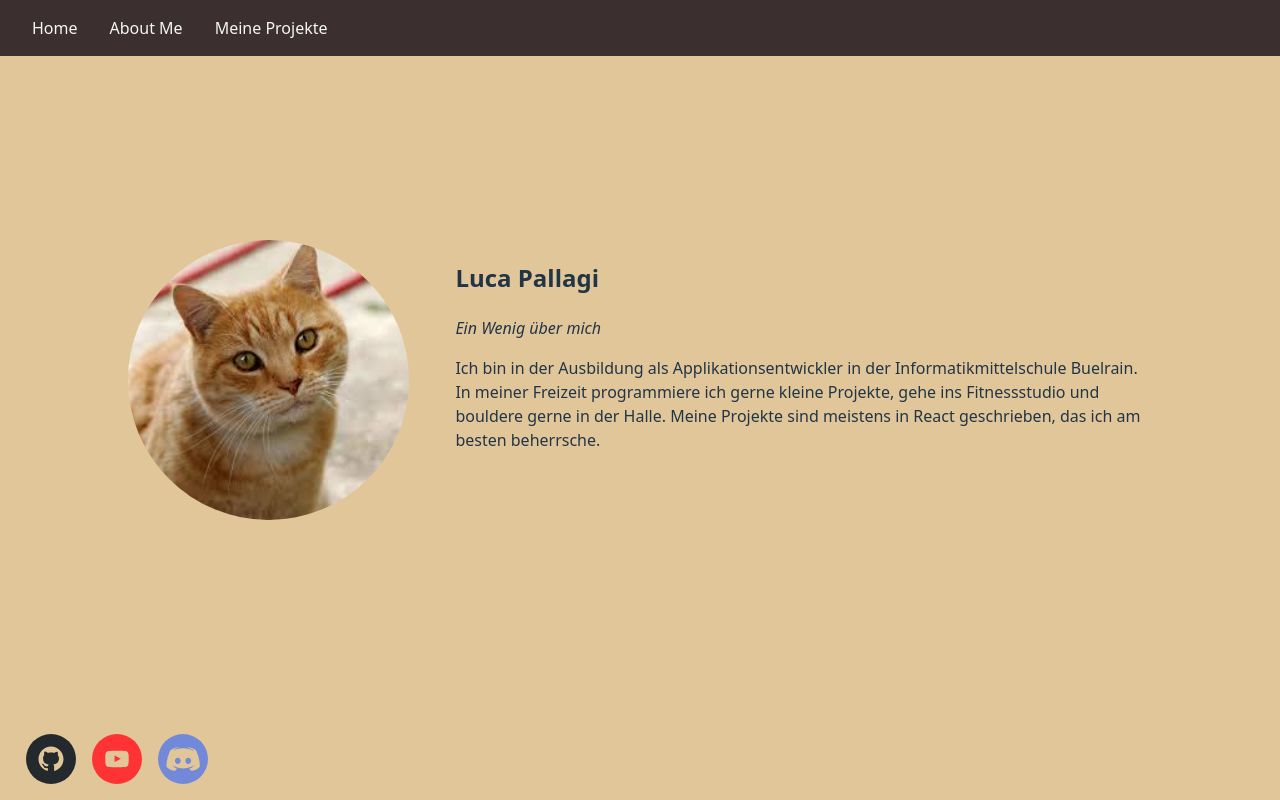
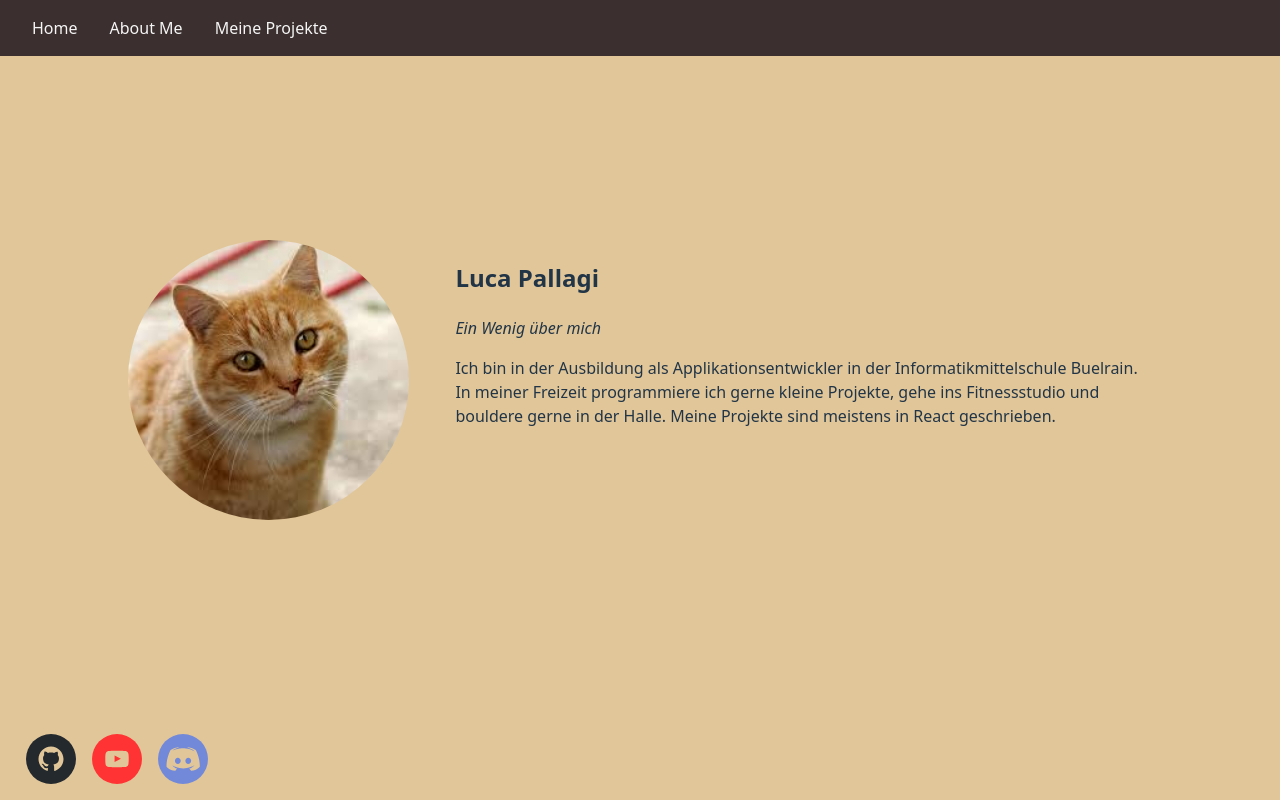
Before and after one commit to Luca-Pallagi/Portfolio, a React (Vite) app: page / in a window 1280 px wide. Built offline with nearby package versions, Linux system fonts and the light colour scheme.

Commit message:
Verbessere die Frontpage

```diff
--- a/src/AboutMe.jsx
+++ b/src/AboutMe.jsx
@@ -4,6 +4,9 @@ function AboutMe() {
 
     return (
         <>
+            <div id="ueberMich">
+                <h1>Über mich</h1>
+            </div>
         </>
     )
 }
--- a/src/FrontPage.jsx
+++ b/src/FrontPage.jsx
@@ -12,7 +12,7 @@ function FrontPage(){
                     <p>
                         Ich bin in der Ausbildung als Applikationsentwickler in der Informatikmittelschule Buelrain.
                         In meiner Freizeit programmiere ich gerne kleine Projekte, gehe ins Fitnessstudio und bouldere gerne in der Halle.
-                        Meine Projekte sind meistens in React geschrieben, das ich am besten beherrsche.
+                        Meine Projekte sind meistens in React geschrieben.
                     </p>
                 </div>
             </div>
```
